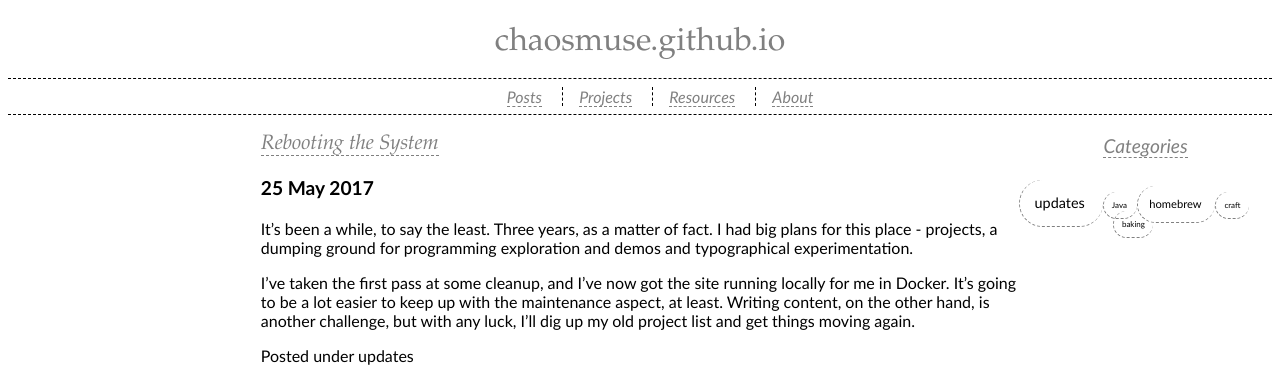
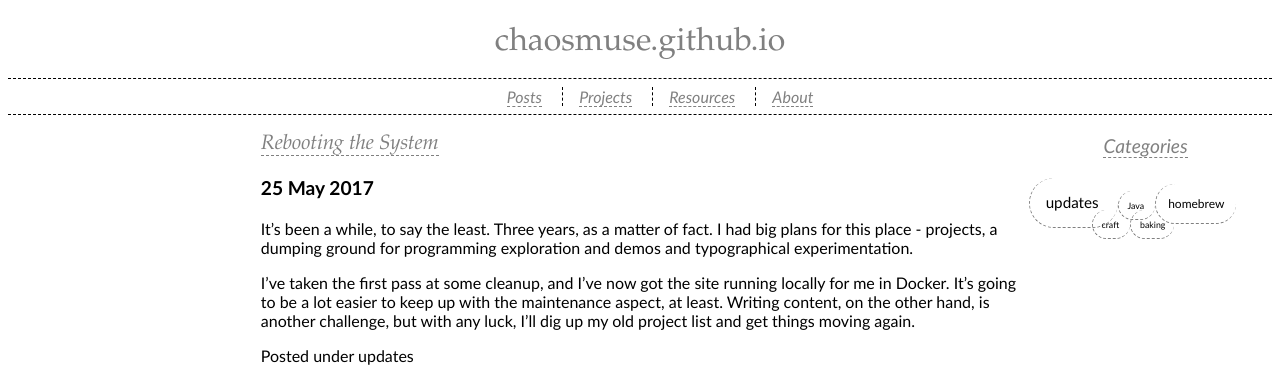
Before and after one commit to chaosmuse/chaosmuse.github.io, a Jekyll site: the page built from index.html, in a window 1280 px wide. Shown: the top 368 px of the page. Built offline with Jekyll 4.4.1, drawn with Linux system fonts in a browser that asks for light colours; the list of posts is cut into pages by our own code.

Commit message:
Adjusted scaling of category cloud sidebar.

```diff
--- a/_includes/cloud.md
+++ b/_includes/cloud.md
@@ -1,7 +1,8 @@
 <h3><a href="/categories/">Categories</a></h3>
 <span>
 	{% for category in site.categories %}
-		<li style="font-size: {{ category | last | size | times: 100 | divided_by: site.categories.size | plus: 30 }}%">
+	{% capture cat_size %}{{ category | last | size | times: 100 | divided_by: site.categories.size | plus: 35 }}{% endcapture %}
+		<li style="font-size: {{cat_size}}%">
 			{{ category | first }}
 		</li>
 	{% endfor %}
```
